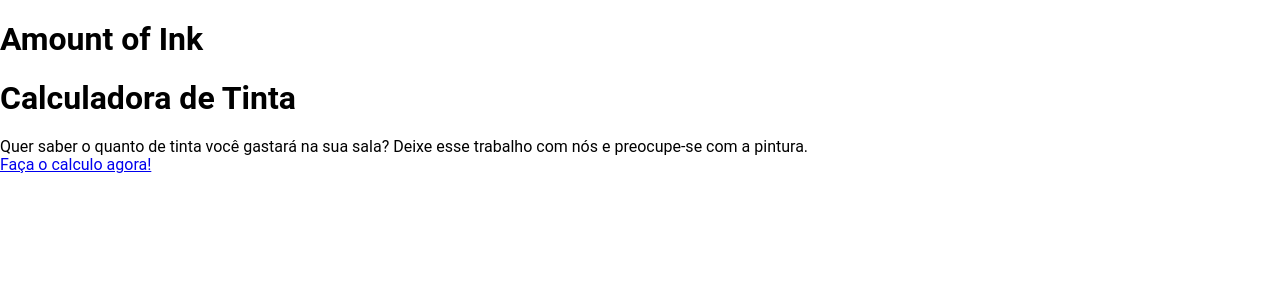
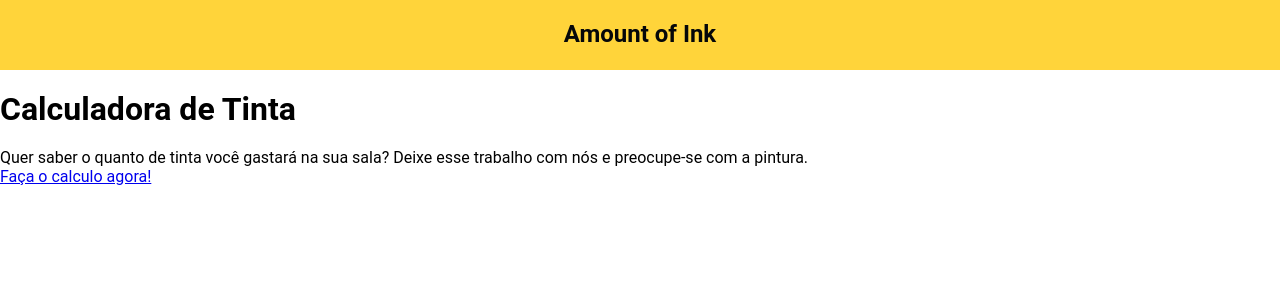
Before and after one commit to AndersonNascimentoAFSN/amountofink, a React (Create React App) app: page / in a window 1280 px wide. Shown: the top 300 px of the page. Built offline with nearby package versions, Linux system fonts and the light colour scheme.

Commit message:
feat: css-styles - importação css básico

```diff
--- a/src/components/Header/index.js
+++ b/src/components/Header/index.js
@@ -1,8 +1,9 @@
 import React from 'react';
+import './styles.css';
 
 const Header = () => (
-  <header>
-    <h1>Amount of Ink</h1>
+  <header className="c-header">
+    <h1 className="c-header__title">Amount of Ink</h1>
   </header>
 );
 
```
